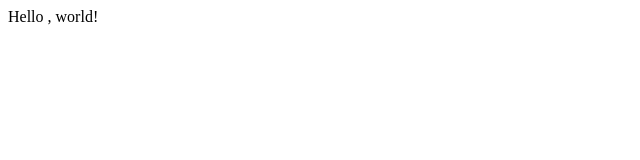
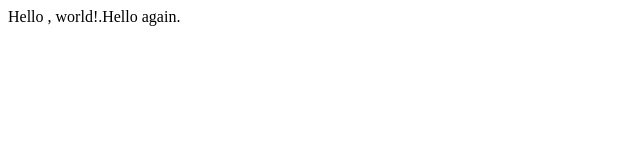
Before and after one commit to anshumalee/lecture0, a plain HTML site: page hello.html in a window 1280 px wide. Shown: the whole page, without its empty margins (0-640 px from the left). Drawn offline with Linux system fonts and the light colour scheme.

Commit message:
Update hello.html

```diff
--- a/hello.html
+++ b/hello.html
@@ -6,6 +6,6 @@
         </title>
     </head>
     <body>
-        Hello , world!
+        Hello , world!.Hello again.
     </body>
 </html>
```
